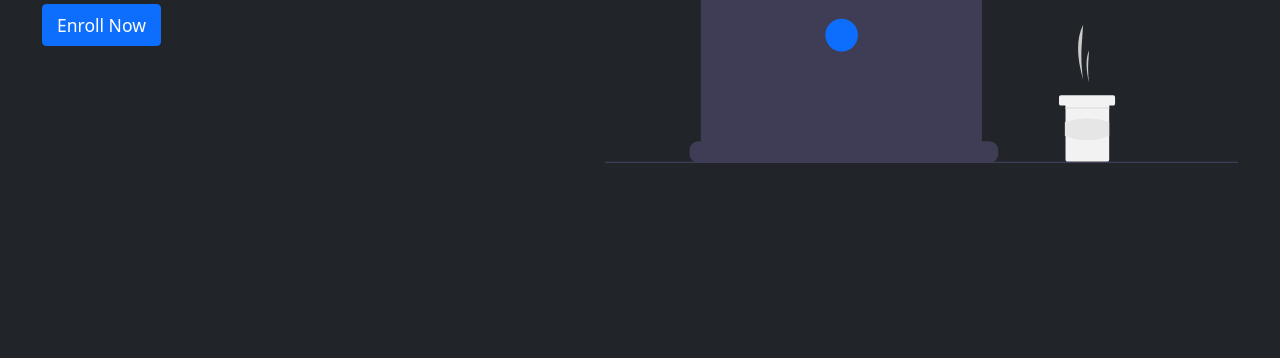
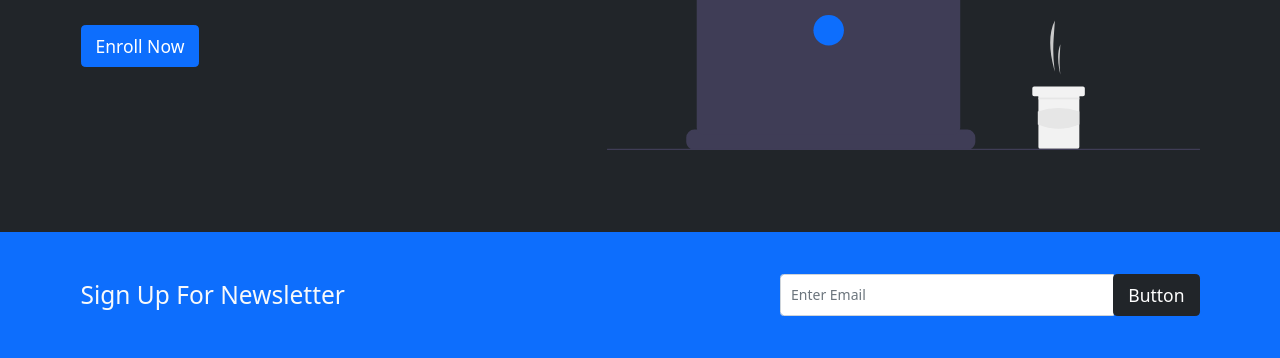
Before and after one commit to nrcoover/coding-bootcamp-demo-site, a website: page src/index.html in a window 1280 px wide. Shown: the part 442-800 px from the top of the page. Drawn offline with nearby package versions, Linux system fonts and the light colour scheme; files that its build step writes are made by us from their sources; a web font is replaced by a local one.

Commit message:
Adds Newsletter Section to Homepage
Created a lower Hero segment for a Newsletter Signup. This section is still part of the Hero Section, but is positioned absolute to hold the lower most part of the digital real estate.

```diff
--- a/src/index.html
+++ b/src/index.html
@@ -42,8 +42,9 @@
     </header>
 
     <main class="w-100">
-        <article class="bg-dark text-light p-5 text-center text-md-start min-vh-100 d-flex align-items-center">
-            <section class="m-vh-100" style="margin: 0 auto;">
+        <article id="Hero-Banner" class="bg-dark text-light text-center text-md-start min-vh-100 d-flex align-items-center">
+            <!-- Hero Content Section -->
+            <section class="container m-vh-100" style="margin: 0 auto;">
                 <div class="hero-content-container d-md-flex align-items-center justify-between">
                     <div class="hero-content-wrapper-left d-flex flex-column justify-content-space-around">
                         <div class="hero-text-wrapper container" style="padding: 0">
@@ -59,6 +60,20 @@
                     </div>
                 </div>
             </section>
+            <!-- Newsletter Singup Section -->
+            <section id="Subscriber-Panel" class="bg-primary text-light p-5 position-absolute">
+                <div class="container">
+                    <div class="news-letter-content-container d-md-flex justify-centent-between align-items-center">
+                        <h3 class="mb-3 mb-md-0 pr-4">Sign Up For Newsletter</h3>
+                        <div class="news-input input-group mx-auto mx-md-0">
+                            <input type="text" class="form-control" placeholder="Enter Email">
+                            <div class="input-group-append">
+                                <button class="btn btn-dark btn-lg" type="button">Button</button>
+                            </div>
+                        </div>
+                    </div>
+                </div>
+            </section>
         </article>
 
     </main>
--- a/src/sass/layout/_homepage.scss
+++ b/src/sass/layout/_homepage.scss
@@ -10,7 +10,12 @@
 article section,
 header nav {
     margin: 0 auto;
-    max-width: 1200px;
+}
+
+#Subscriber-Panel {
+    bottom: 0;
+    min-width: 320px;
+    width: 100vw
 }
 
 .hero-content-container {
@@ -28,3 +33,12 @@
 
     }
 }
+
+.news-letter-content-container {
+    justify-content: space-between;
+
+    .news-input {
+       max-width: 30rem;
+       margin: 0 auto;
+    }
+}
```
